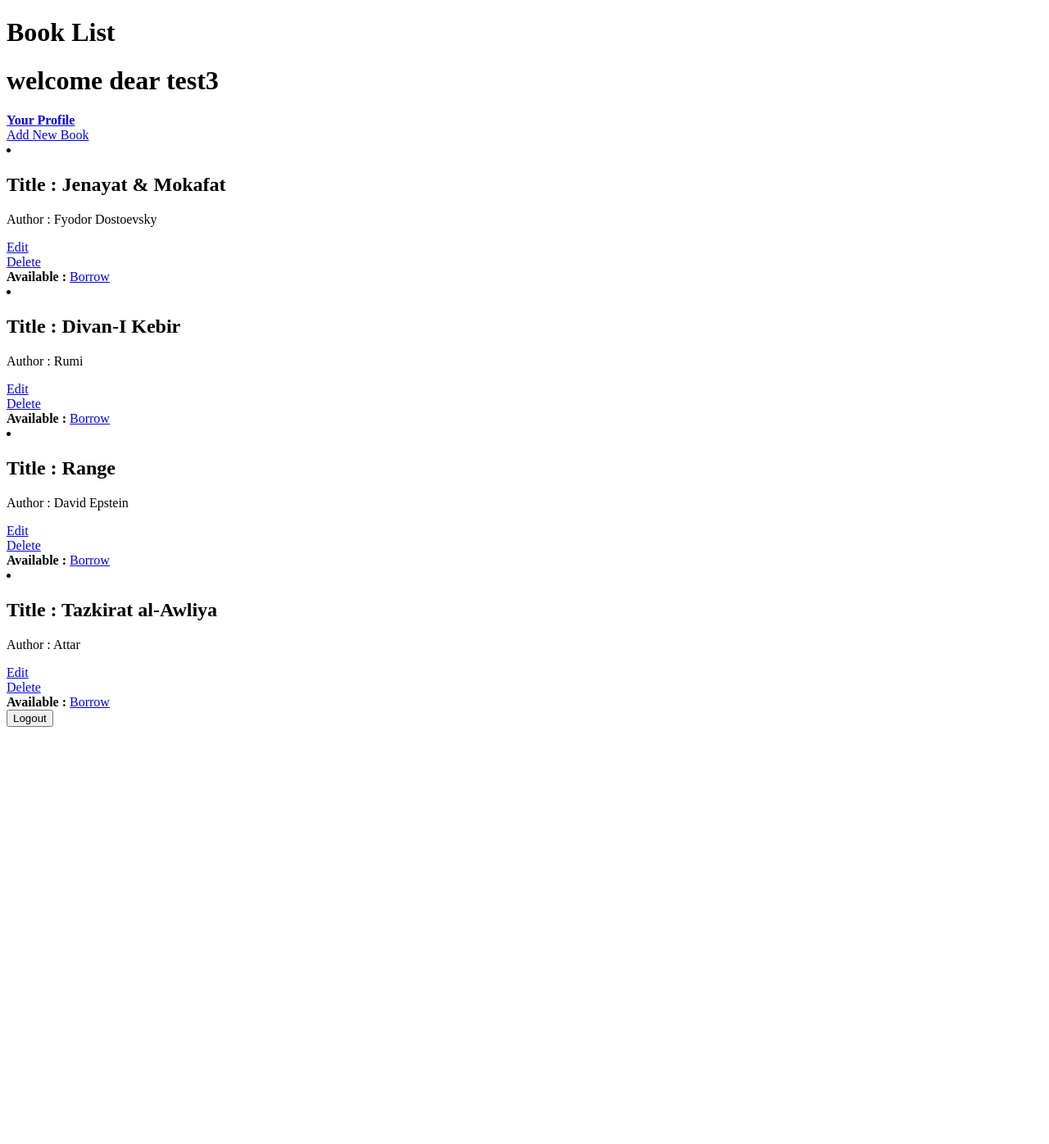
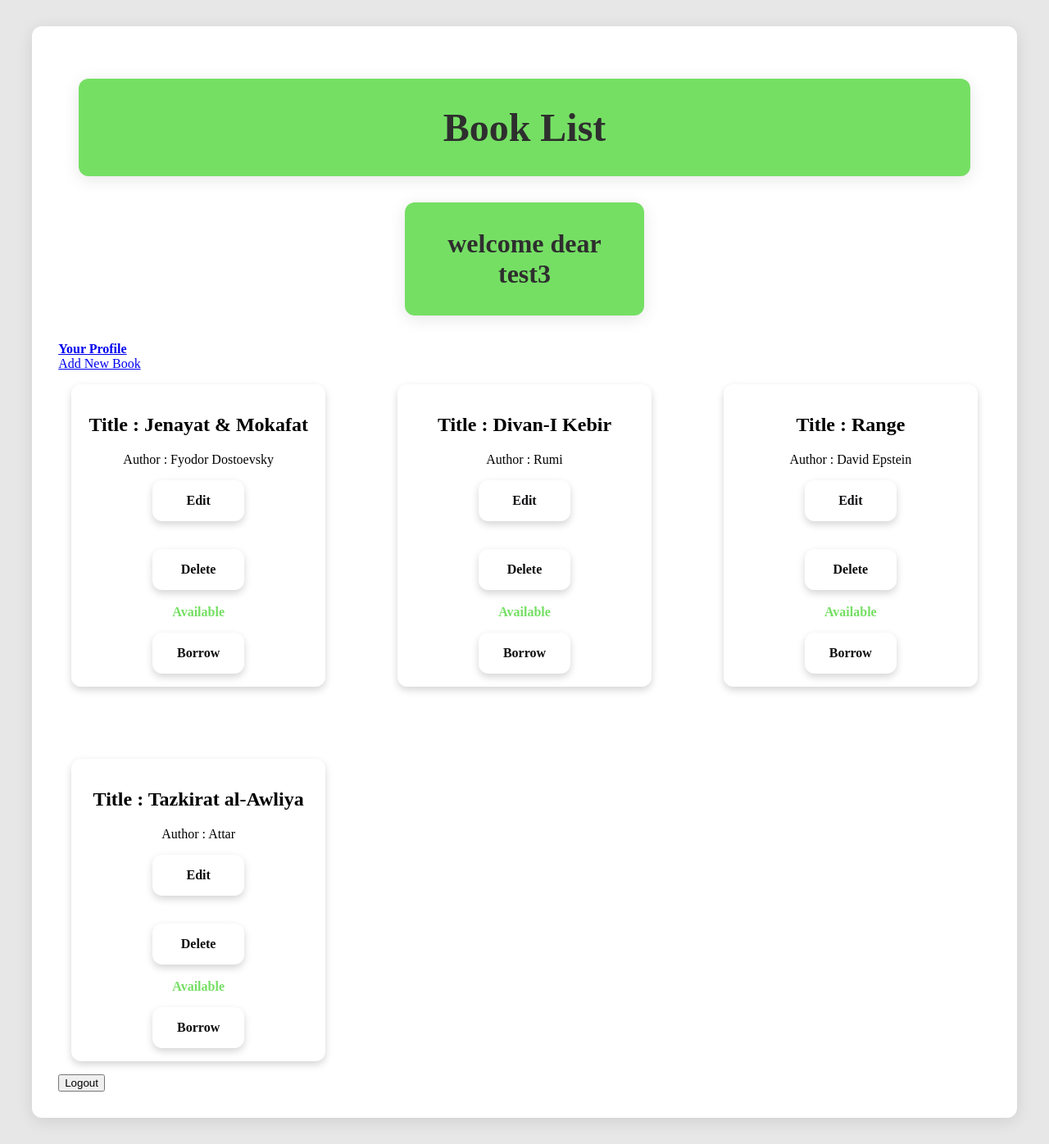
Before and after one commit to sadegh9904/Library, a Django app: page / in a window 1280 px wide. Shown: the whole page at 82% size. Before the commit the page ends 887 px from the top, so only its background shows below. Run offline with Django 5.2, Linux system fonts and the light colour scheme; a user stored in the database is signed in; data comes from the database, SQL or seed files in the repository; both versions use the stored data as it was after the commit; parts of the project's set-up code (start-up, migrations or seed data) failed here and were passed over.

```diff
--- a/Library/settings.py
+++ b/Library/settings.py
@@ -125,6 +125,10 @@ USE_TZ = True
 
 STATIC_URL = 'static/'
 
+STATICFILES_DIRS =[
+    BASE_DIR / "static"
+]
+
 # Default primary key field type
 # https://docs.djangoproject.com/en/5.1/ref/settings/#default-auto-field
 
--- a/book_store/middlewares.py
+++ b/book_store/middlewares.py
@@ -9,6 +9,10 @@ class LoginMiddlawere:
         self.get_response = get_response
 
     def __call__(self, request):
+
+        print(f"Request Path: {request.path}")
+        print(f"Is Authenticated: {request.user.is_authenticated}")
+        print(f"User: {request.user}")
         pk = "2"
         match = re.search(r"\/(\d+)\/", request.path)
         if match:
--- /dev/null
+++ b/book_store/static/book_store/book-list.css
@@ -0,0 +1,53 @@
+body {
+    background-color: #e7e7e7;
+}
+
+#all-books {
+    margin: 7rem auto;
+    width: 90%;
+    max-width: 90%;
+    margin: 2rem auto;
+    padding: 2rem;
+    background-color: #fff;
+    border-radius: 12px;
+    box-shadow: 0 4px 20px rgba(0, 0, 0, 0.1);
+}
+
+#all-books h1{
+    text-align: center;
+    color: #2e2e2e;
+    font-size: 3rem;
+    max-width: 90%;
+    margin: 2rem auto;
+    padding: 2rem;
+    background-color: #75df64;
+    border-radius: 12px;
+    box-shadow: 0 4px 20px rgba(0, 0, 0, 0.1);
+}
+
+
+#all-books h3{
+    text-align: center;
+    color: #2e2e2e;
+    font-size: 2rem;
+    max-width: 20%;
+    margin: 2rem auto;
+    padding: 2rem ;
+    background-color: #75df64;
+    border-radius: 12px;
+    box-shadow: 0 4px 20px rgba(0, 0, 0, 0.1);
+}
+
+#all-books a{
+    margin: auto;
+    margin-top: 1rem;
+}
+
+ul {
+    list-style: none;
+    margin: 1rem;
+    padding: 0rem;
+    display: grid;
+    grid-template-columns: repeat(auto-fill, minmax(17rem, 1fr));
+    gap: 5.5rem;
+}
--- /dev/null
+++ b/book_store/static/book_store/book.css
@@ -0,0 +1,36 @@
+.book {
+  display: flex;
+  flex-direction: column;
+  align-items: center;
+  text-align: center;
+  background-color: #fff;
+  padding: 1rem;
+  border-radius: 12px;
+  box-shadow: 0 4px 10px rgba(0, 0, 0, 0.17);
+
+}
+
+.text1 {
+  color: #75df64;
+}
+.text2 {
+  color: red;
+}
+
+.link a {
+  color: #0e0e10;
+  text-align: center;
+  text-decoration: none;
+  margin-right: 15px;
+  font-weight: bold;
+  width: 5rem;
+  transition: color 0.3s;
+}
+
+.link a:hover,
+.link a:active {
+  transform: scale(1.1);
+  background-color: #390281;
+  border-radius: 1rem;
+  color: white;
+}
--- a/book_store/templates/book_store/book-create.html
+++ b/book_store/templates/book_store/book-create.html
@@ -1,9 +1,13 @@
 {% extends "base.html" %}
+{% load static %}
 
 {% block title %}
     Create a Book
 {% endblock  %}
 
+{% block css_files %}
+    <link rel="stylesheet" href="{% static "book_store/forms.css" %}"/>
+{% endblock  %}
 
 
 {% block content %}
--- a/book_store/templates/book_store/book-list.html
+++ b/book_store/templates/book_store/book-list.html
@@ -1,17 +1,23 @@
 {% extends "base.html" %}
+{% load static %}
 
 {% block title %}All Books{% endblock  %}
+
+{% block css_files %}
+    <link rel="stylesheet" href="{% static "book_store/book-list.css" %}"/>
+    <link rel="stylesheet" href="{% static "book_store/book.css" %}"/>
+{% endblock  %}
 
 
 
 {% block content %}
-    <div>
+    <div id="all-books">
         <h1>Book List</h1>
 
         {% if user.is_authenticated %}
-            <h1>
+            <h3>
                 welcome dear {{user.username}}
-            </h1>
+            </h3>
             <strong><a href="{% url "profile-user" %}">Your Profile</a><br/></strong>
         {% else %}
 
@@ -22,10 +28,11 @@
 
         <a href="{% url "add-book" %}">Add New Book</a>
 
-
+        <ul>
         {% for book in books %}
             {% include "book_store/includes/book.html" %}
         {% endfor %}
+        </ul>
         {% if user.is_authenticated %}
             <form action="/logout/" method="post">
                 {% csrf_token %}
--- a/book_store/templates/book_store/includes/book.html
+++ b/book_store/templates/book_store/includes/book.html
@@ -1,4 +1,4 @@
-<li>
+<li class="book">
     <article>
         <div>
             <h2>
@@ -7,16 +7,21 @@
             <p>
                 Author : {{ book.author }}
             </p>
-            <a href="{% url "edit-book" book.pk %}">Edit</a><br/>
-            <a href="{% url "delete-book" book.pk %}">Delete</a><br/>
+
+            <div class="link">
+            <a class="book" href="{% url "edit-book" book.pk %}">Edit</a><br/>
+            <a class="book" href="{% url "delete-book" book.pk %}">Delete</a><br/>
+            </div>
 
             {% if book.is_available %}
-            <strong>
-                Available :
+            <strong class="text1">
+                Available
             </strong>
-            <a href="{% url "book-borrow" book.pk %}">Borrow</a>
+            <div class="link">
+            <a class="book" href="{% url "book-borrow" book.pk %}">Borrow</a>
+            </div>
             {% else %}
-            <strong>
+            <strong class="text2">
 
                 Not Available
             </strong>
```
Also changed, not shown: book_store/static/book_store/forms.css (added, +51 -0 lines), book_store/static/book_store/profile.css (added, +24 -0 lines), book_store/templates/book_store/user-profile.html (+6 -3 lines), db.sqlite3.
